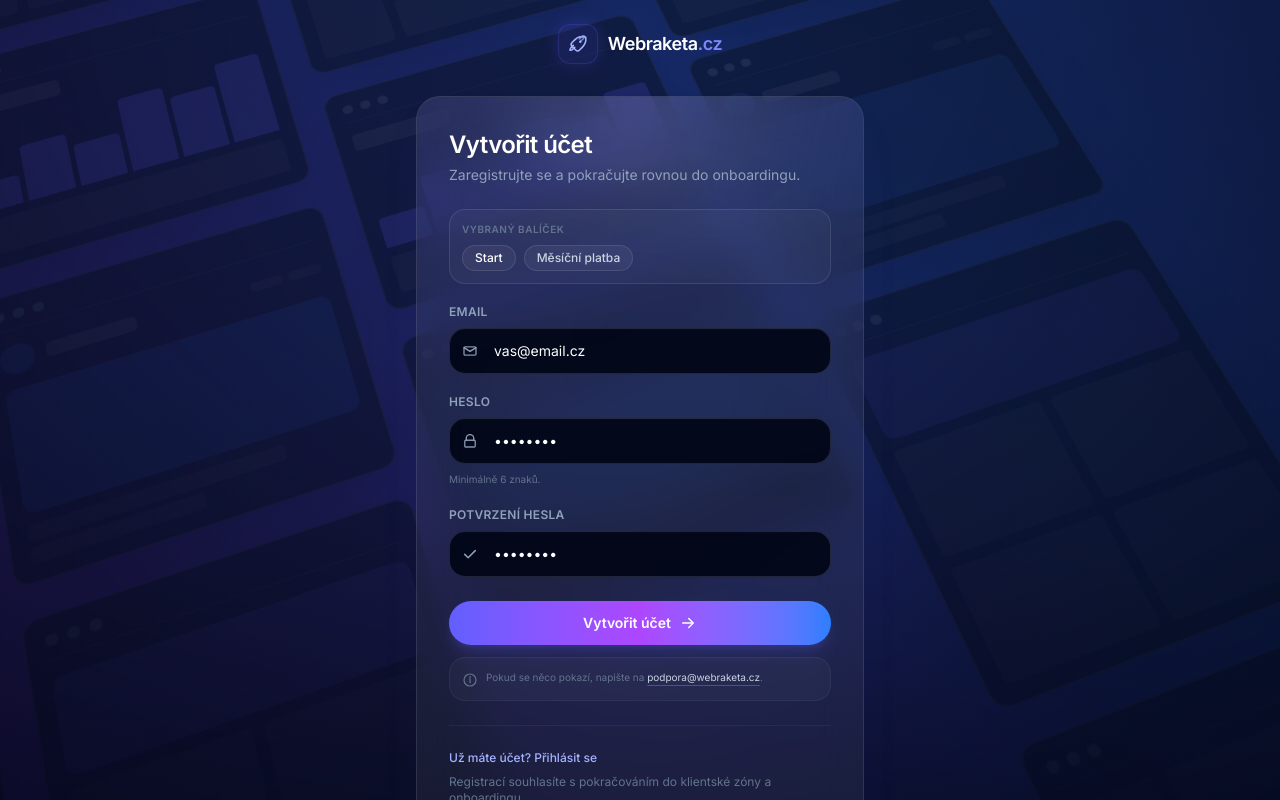
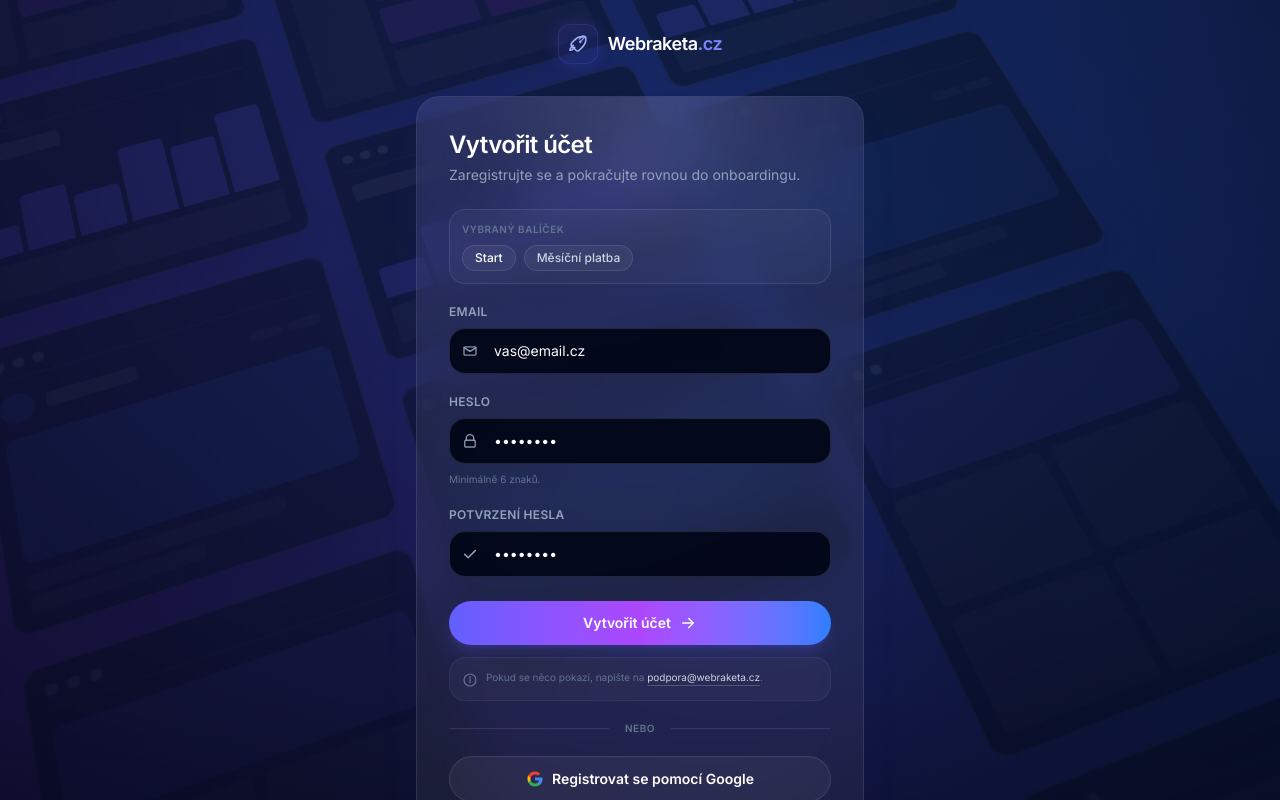
Before and after one commit to webraketacz/webraketa-client-portal, a Next.js app: page /register in a window 1280 px wide. Shown: the top 800 px of the page. Built offline with nearby package versions, Linux system fonts and the light colour scheme.

Commit message:
Add Google registration to register page

```diff
--- a/app/register/RegisterClient.tsx
+++ b/app/register/RegisterClient.tsx
@@ -136,6 +136,29 @@
         strokeWidth="1.8"
         strokeLinecap="round"
         strokeLinejoin="round"
+      />
+    </svg>
+  );
+}
+
+function GoogleIcon(props: React.SVGProps<SVGSVGElement>) {
+  return (
+    <svg viewBox="0 0 24 24" xmlns="http://www.w3.org/2000/svg" {...props}>
+      <path
+        d="M21.805 10.023H12v3.955h5.617a4.807 4.807 0 0 1-2.086 3.155v2.62h3.37c1.972-1.816 3.104-4.493 3.104-7.687 0-.68-.061-1.334-.2-2.043Z"
+        fill="#4285F4"
+      />
+      <path
+        d="M12 22c2.808 0 5.16-.93 6.88-2.52l-3.37-2.62c-.936.63-2.134 1.01-3.51 1.01-2.697 0-4.98-1.821-5.797-4.27H2.72v2.703A10.39 10.39 0 0 0 12 22Z"
+        fill="#34A853"
+      />
+      <path
+        d="M6.203 13.6A6.24 6.24 0 0 1 5.88 11.99c0-.56.098-1.104.323-1.61V7.677H2.72A10.007 10.007 0 0 0 2 11.99c0 1.605.385 3.125 1.08 4.313L6.203 13.6Z"
+        fill="#FBBC05"
+      />
+      <path
+        d="M12 6.11c1.53 0 2.904.526 3.985 1.56l2.99-2.99C17.155 2.99 14.803 2 12 2A10.39 10.39 0 0 0 2.72 7.677L6.203 10.38C7.02 7.931 9.303 6.11 12 6.11Z"
+        fill="#EA4335"
       />
     </svg>
   );
@@ -362,6 +385,33 @@
     router.refresh();
   };
 
+  const onGoogleRegister = async () => {
+    setError(null);
+    setInfo(null);
+    setLoading(true);
+
+    const supabase = getSupabaseBrowserClient();
+    const origin = window.location.origin;
+
+    const redirectTo =
+      `${origin}/auth/callback` +
+      `?next=/onboarding` +
+      `&plan=${encodeURIComponent(plan)}` +
+      `&billing=${encodeURIComponent(billing)}`;
+
+    const { error } = await supabase.auth.signInWithOAuth({
+      provider: "google",
+      options: {
+        redirectTo,
+      },
+    });
+
+    if (error) {
+      setLoading(false);
+      setError(error.message);
+    }
+  };
+
   return (
     <>
       <div
@@ -563,6 +613,25 @@
                             </div>
                           )}
                         </div>
+
+                        <div>
+                          <div className="mb-5 flex items-center">
+                            <div className="flex-grow border-t border-white/10" />
+                            <span className="mx-4 text-[0.625rem] font-semibold uppercase tracking-wider text-slate-500">
+                              Nebo
+                            </span>
+                            <div className="flex-grow border-t border-white/10" />
+                          </div>
+
+                          <button
+                            type="button"
+                            onClick={onGoogleRegister}
+                            className="group relative flex w-full items-center justify-center gap-2 rounded-full border border-white/10 bg-white/5 px-6 py-3 text-sm font-semibold text-white transition-all hover:bg-white/10 focus:outline-none focus:ring-2 focus:ring-indigo-500/30"
+                          >
+                            <GoogleIcon className="h-[18px] w-[18px]" />
+                            Registrovat se pomocí Google
+                          </button>
+                        </div>
                       </form>
 
                       <div className="mt-6 space-y-4 border-t border-white/5 pt-6">
```
